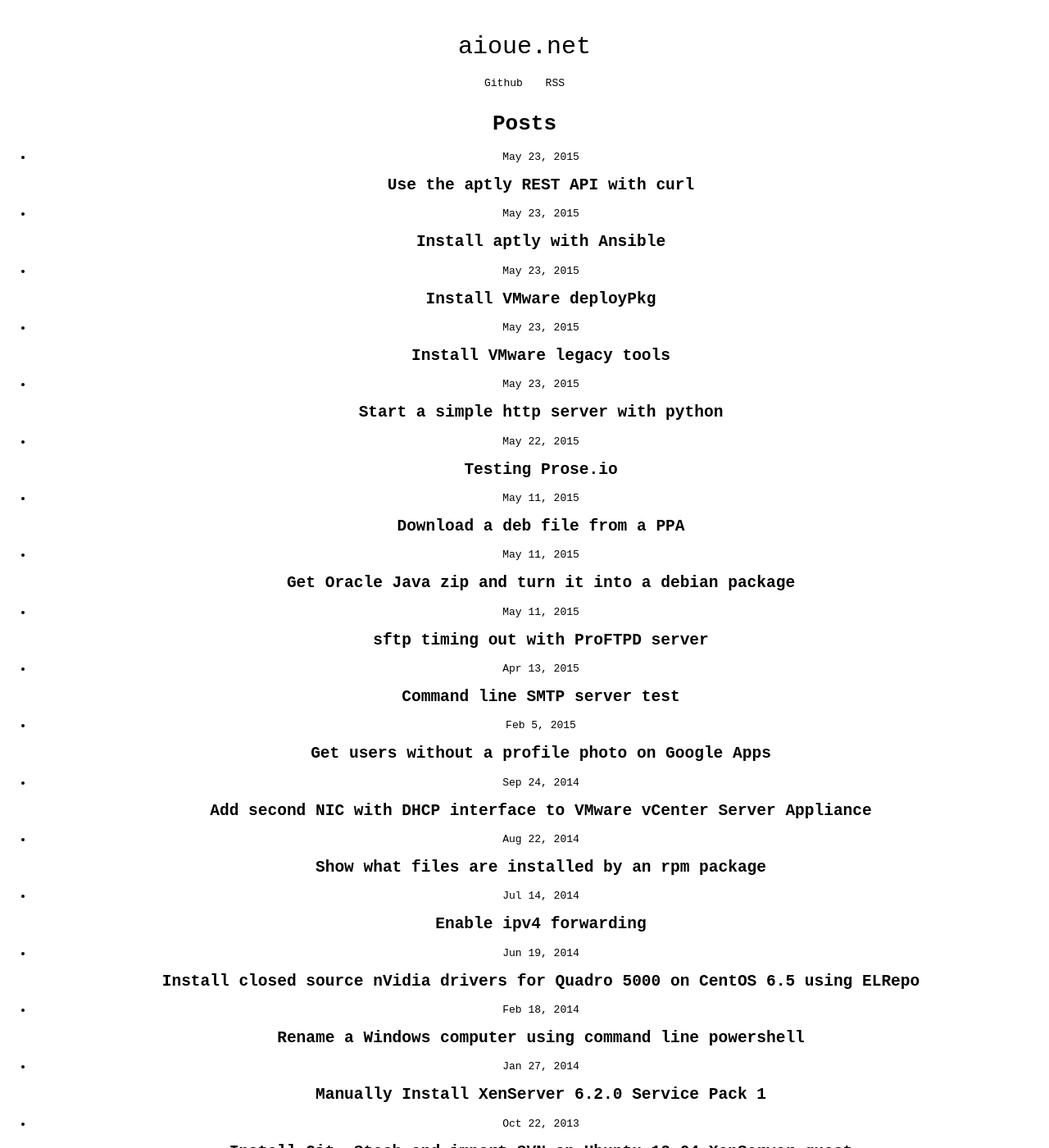
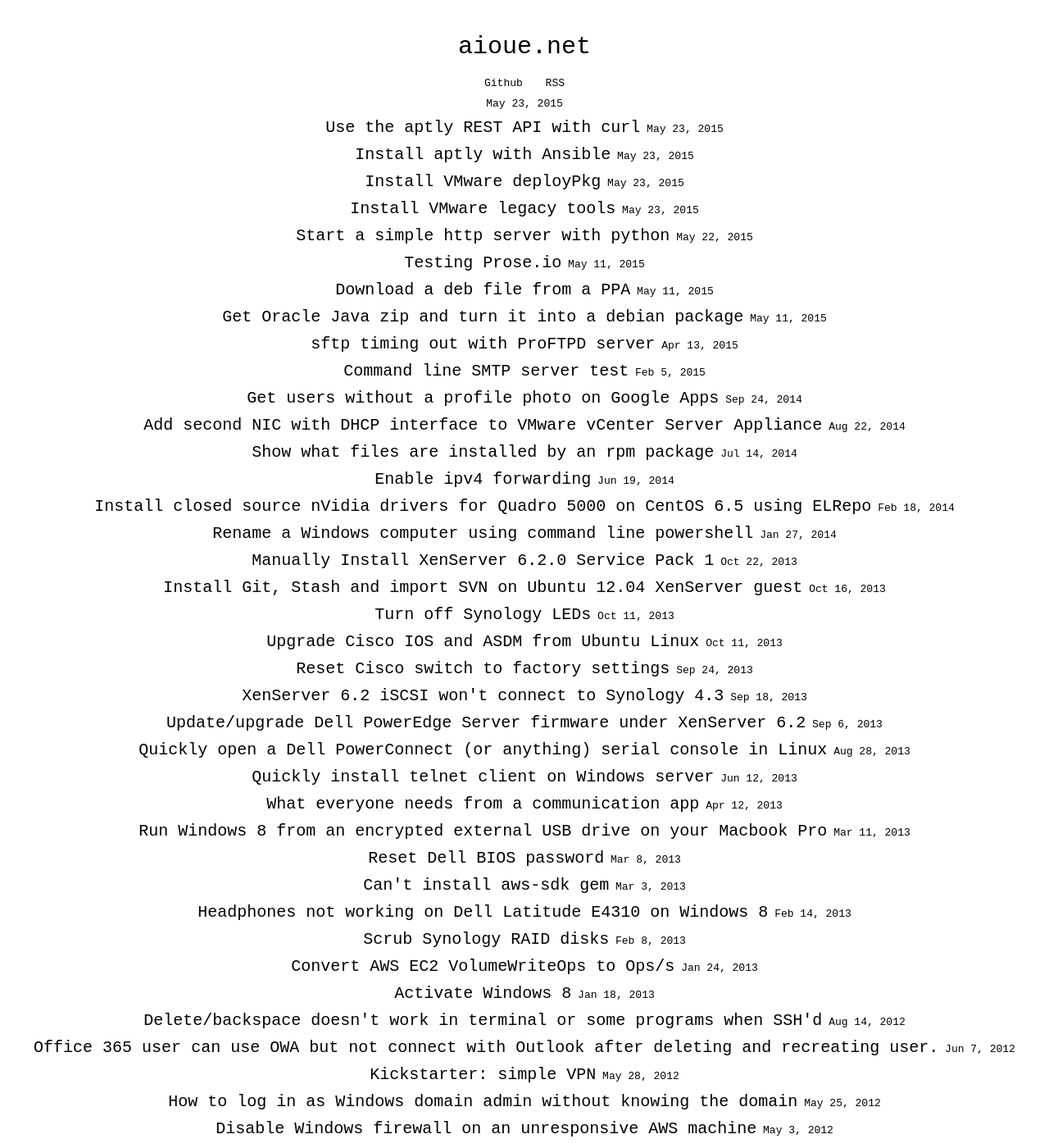
Before and after one commit to aioue/aioue.github.io, a Jekyll site: the page built from index.html, in a window 1280 px wide and 1400 px high. Shown: the whole window at 82% size. Built offline with Jekyll 4.4.1, drawn with Linux system fonts in a browser that asks for light colours; some of the changed text lies outside the part shown.

Commit message:
Update index.html

```diff
--- a/index.html
+++ b/index.html
@@ -2,22 +2,15 @@
 layout: default
 ---
 
-<div class="home">
+<span class="posts">
 
-  <h1 class="page-heading">Posts</h1>
+<a href="{{ post.url | prepend: site.baseurl }}">
+{% for post in site.posts %}
+{{ post.date | date: "%b %-d, %Y" }}<br>
+<span class="post-title">{{ post.title }}</span>
+{% endfor %}
+</a>
 
-  <ul class="post-list">
-    {% for post in site.posts %}
-      <li>
-        <span class="post-meta">{{ post.date | date: "%b %-d, %Y" }}</span>
+</span><br>
 
-        <h2>
-          <a class="post-link" href="{{ post.url | prepend: site.baseurl }}">{{ post.title }}</a>
-        </h2>
-      </li>
-    {% endfor %}
-  </ul>
-
-  <p class="rss-subscribe">subscribe <a href="{{ "/feed.xml" | prepend: site.baseurl }}">via RSS</a></p>
-
-</div>
+<a class="top">Back to top</a>
```
